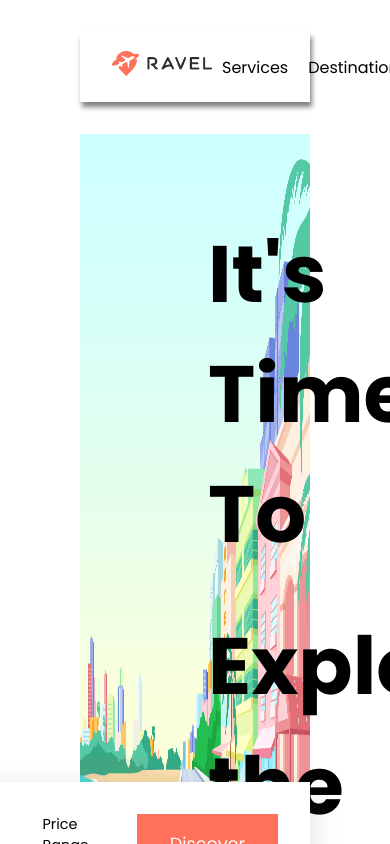
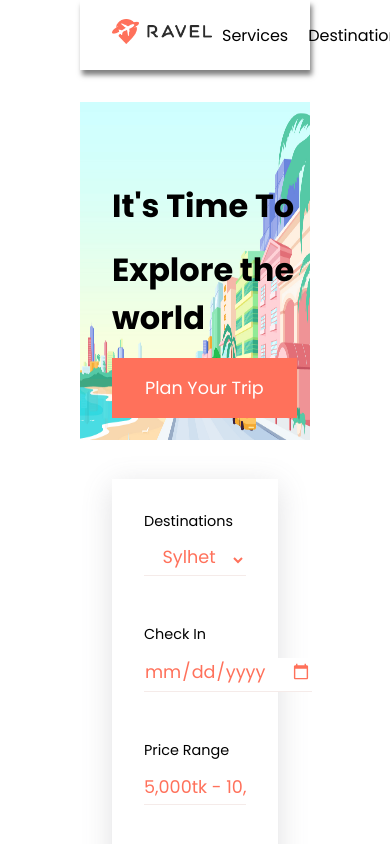
Before and after one commit to al-jabir/travel-agency, a React (Create React App) app: page / in a window 390 px wide. Shown: the top 844 px of the page. Built offline with nearby package versions, Linux system fonts and the light colour scheme.

Commit message:
I have all finish without responsive

```diff
--- a/src/App.js
+++ b/src/App.js
@@ -1,18 +1,22 @@
-import React from "react";
-import Destination from "./components/Destination";
-import DownloadApp from "./components/DownloadApp";
-import Home from "./components/Home";
-import Navbar from "./components/Navbar";
-import Services from "./components/Services";
+import React from 'react';
+import Destination from './components/Destination';
+import DownloadApp from './components/DownloadApp';
+import Footer from './components/Footer';
+import Home from './components/Home';
+import Navbar from './components/Navbar';
+import ScollToTop from './components/ScollToTop';
+import Services from './components/Services';
 
 const App = () => {
   return (
     <>
+      <ScollToTop />
       <Navbar />
       <Home />
       <Services />
       <Destination />
       <DownloadApp />
+      <Footer />
     </>
   );
 };
--- a/src/components/Home.jsx
+++ b/src/components/Home.jsx
@@ -114,4 +114,29 @@
       }
     }
   }
+  @media screen and (min-width: 280px) and (max-width: 1080px) {
+    .background {
+      img {
+        height: 40vh;
+      }
+    }
+    .content {
+      .info {
+        margin-left: 2rem;
+        h1 {
+          font-size: 2rem;
+          margin-bottom: 1rem;
+        }
+      }
+    }
+    .planner {
+      /* display: none; */
+      position: initial;
+      margin: 2rem;
+      form {
+        flex-direction: column;
+        align-items: flex-start;
+      }
+    }
+  }
 `;
--- a/src/components/Services.jsx
+++ b/src/components/Services.jsx
@@ -54,4 +54,12 @@
       }
     }
   }
+  @media screen and (min-width: 280px) and (max-width: 1080px) {
+    margin: 3rem;
+     {
+      .services {
+        grid-template-columns: 1fr;
+      }
+    }
+  }
 `;
--- a/src/index.css
+++ b/src/index.css
@@ -29,3 +29,9 @@
   --secondaryText: #a79997;
   --defaultTransition: 0.5s ease-in-out;
 }
+
+@media screen and (min-width: 280px) and (max-width: 1080px) {
+  body {
+    margin: 0 !important;
+  }
+}
```
